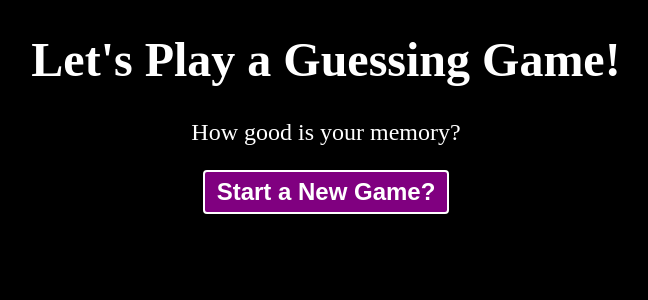
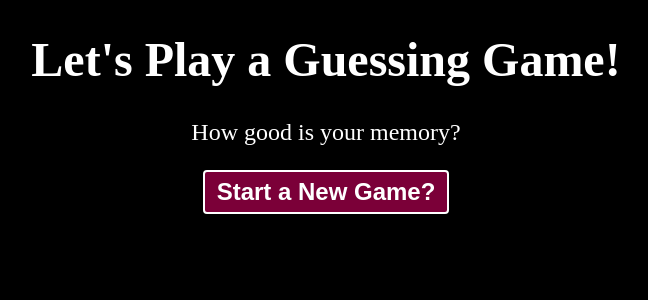
Before and after one commit to Ultra-Zactimus/react-memory-game, a Next.js app: page / in a window 1280 px wide. In both pictures the pointer is over the button "Start a New Game?". Shown: the top 300 px of the page, without its empty margins (314-962 px from the left). Built offline with nearby package versions, Linux system fonts and the light colour scheme.

Commit message:
add transition effect for button

```diff
--- a/styles/globals.css
+++ b/styles/globals.css
@@ -20,9 +20,11 @@ button {
   font-weight: bold;
   cursor: pointer;
   font-size: 1em;
+  transition: 700ms ease-in-out;
 }
 
 button:hover {
-  background: purple;
+  transition: 700ms ease-in-out;
+  background: rgb(123, 0, 56);
   color: #fff;
 }
```
